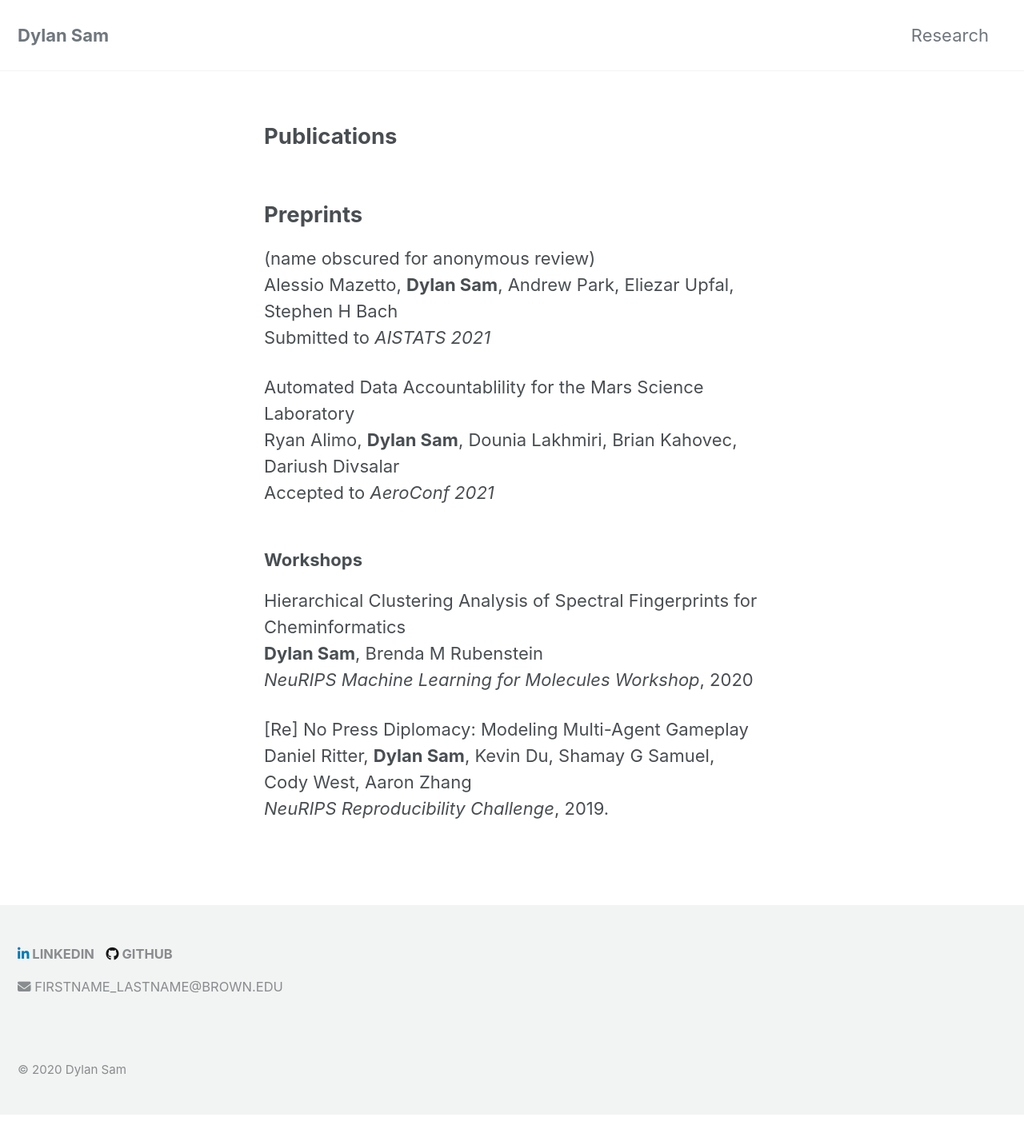
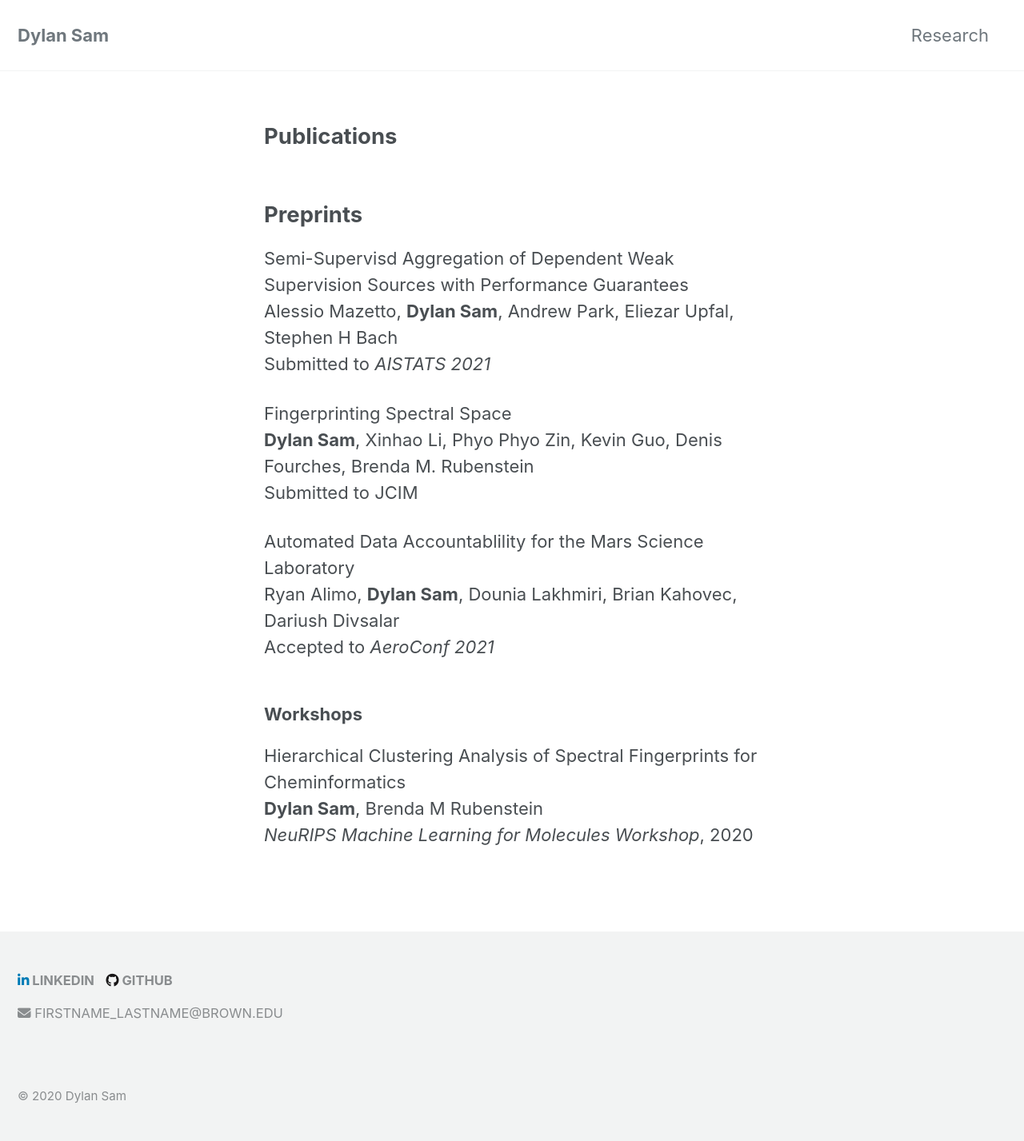
Before and after one commit to dsam99/dsam99.github.io, a Jekyll site: the page built from publications.md, in a window 1280 px wide. Shown: the whole page at 80% size. Built offline with Jekyll 4.4.1, drawn with Linux system fonts in a browser that asks for light colours; cached includes are drawn as plain includes; nearby versions of some CDN libraries; before the commit the page ends 1394 px from its top, so only the background shows below that.

Commit message:
fixing pubs section

```diff
--- a/_layouts/publications.html
+++ b/_layouts/publications.html
@@ -9,16 +9,15 @@ author_profile: false
 
 	<h2 class="papers-title">Preprints</h2>
 
- 			{% comment %} <p class="title"> Semi-Supervisd Aggregation of Dependent Weak Supervision Sources with Performance Guarantees <br>  {% endcomment %}
- 			<p class="title"> (name obscured for anonymous review) <br>
+ 			<p class="title"> Semi-Supervisd Aggregation of Dependent Weak Supervision Sources with Performance Guarantees <br>
+ 			{% comment %} <p class="title"> (name obscured for anonymous review) <br>  {% endcomment %}
 				Alessio Mazetto, <strong>Dylan Sam</strong>, Andrew Park, Eliezar Upfal, Stephen H Bach <br>
 				Submitted to <i> AISTATS 2021 </i></p>
 
-			{% comment %} <p class="title"> Fingerprinting Spectral Space <br>
+			<p class="title"> Fingerprinting Spectral Space <br>
 				<strong>Dylan Sam</strong>, Xinhao Li, Phyo Phyo Zin, Kevin Guo, Denis Fourches, Brenda M. Rubenstein <br>
-				(In progress; to be submitted in next few months) <br>
-			</p> {% endcomment %}
-
+				Submitted to JCIM <br>
+			</p>
  			<p class="title"> Automated Data Accountablility for the Mars Science Laboratory <br>
 				Ryan Alimo, <strong>Dylan Sam</strong>, Dounia Lakhmiri, Brian Kahovec, Dariush Divsalar <br>
 				Accepted to <i> AeroConf 2021 </i></p>
@@ -29,7 +28,7 @@ author_profile: false
 				<strong>Dylan Sam</strong>, Brenda M Rubenstein <br>
 				<i>NeuRIPS Machine Learning for Molecules Workshop</i>, 2020
 
-			<p class="title">[Re] No Press Diplomacy: Modeling Multi-Agent Gameplay<br>
+			{% comment %} <p class="title">[Re] No Press Diplomacy: Modeling Multi-Agent Gameplay<br>
 				Daniel Ritter, <strong>Dylan Sam</strong>, Kevin Du, Shamay G Samuel, Cody West, Aaron Zhang <br>
-				<i>NeuRIPS Reproducibility Challenge</i>, 2019.</p>
+				<i>NeuRIPS Reproducibility Challenge</i>, 2019.</p> {% endcomment %}
 </div>
```
